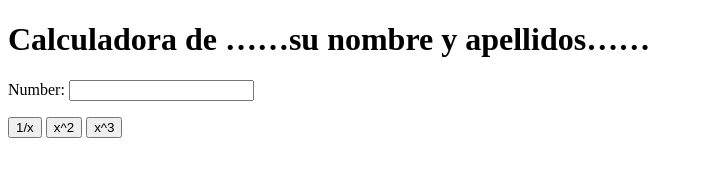
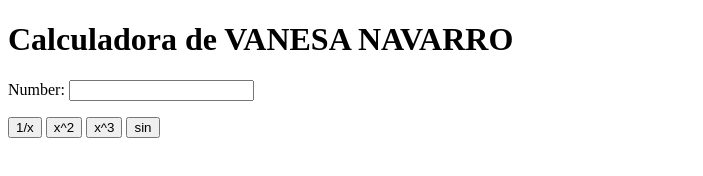
Before and after one commit to vnoronoz/my_calculator_2, a plain HTML site: page index.html in a window 1280 px wide. Shown: the whole page, without its empty margins (0-703 px from the left). Drawn offline with Linux system fonts and the light colour scheme.

Commit message:
sin(x) button

```diff
--- a/index.html
+++ b/index.html
@@ -5,13 +5,14 @@
 		<meta charset="utf-8">
 	</head>
 	<body>
-		<h1>Calculadora de ……su nombre y apellidos……</h1>
+		<h1>Calculadora de VANESA NAVARRO</h1>
 		Number:
 		<input type="text" id="n1">
 		<p>
 			<button onclick="inverse()"> 1/x </button>
 			<button onclick="square()"> x^2 </button>
 			<button onclick="cube()"> x^3 </button>
+			<button onclick="sine()"> sin </button>
 		</p>
 		<script type="text/javascript">
 			function cube() {
@@ -25,6 +26,9 @@
 			function inverse() {
 				var num = document.getElementById("n1");
 				num.value = 1/num.value;
+			function sine() {
+				var num = document.getElementById("n1");
+				num.value = Math.sin(num.value);
 			}
 		</script>
 	</body>
```
